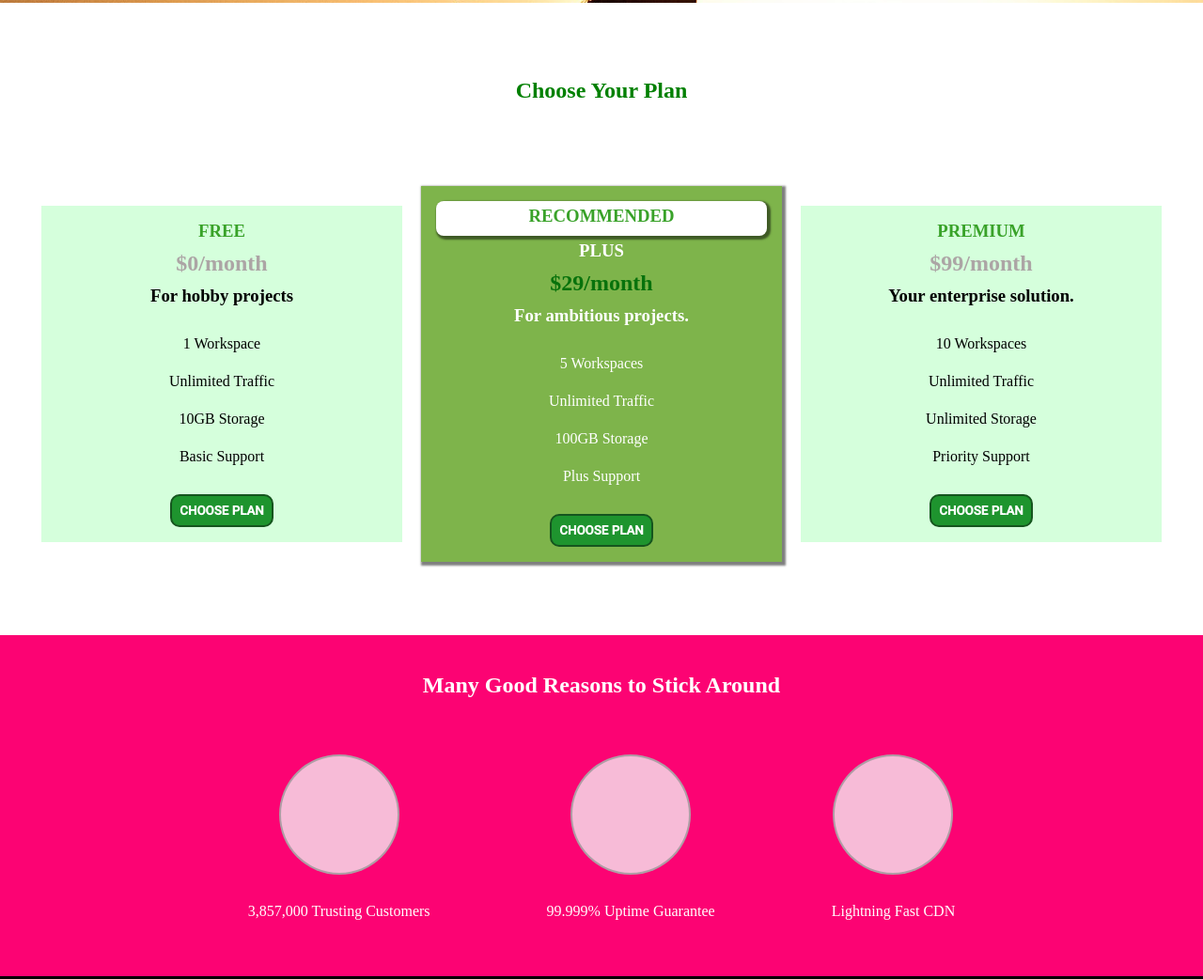
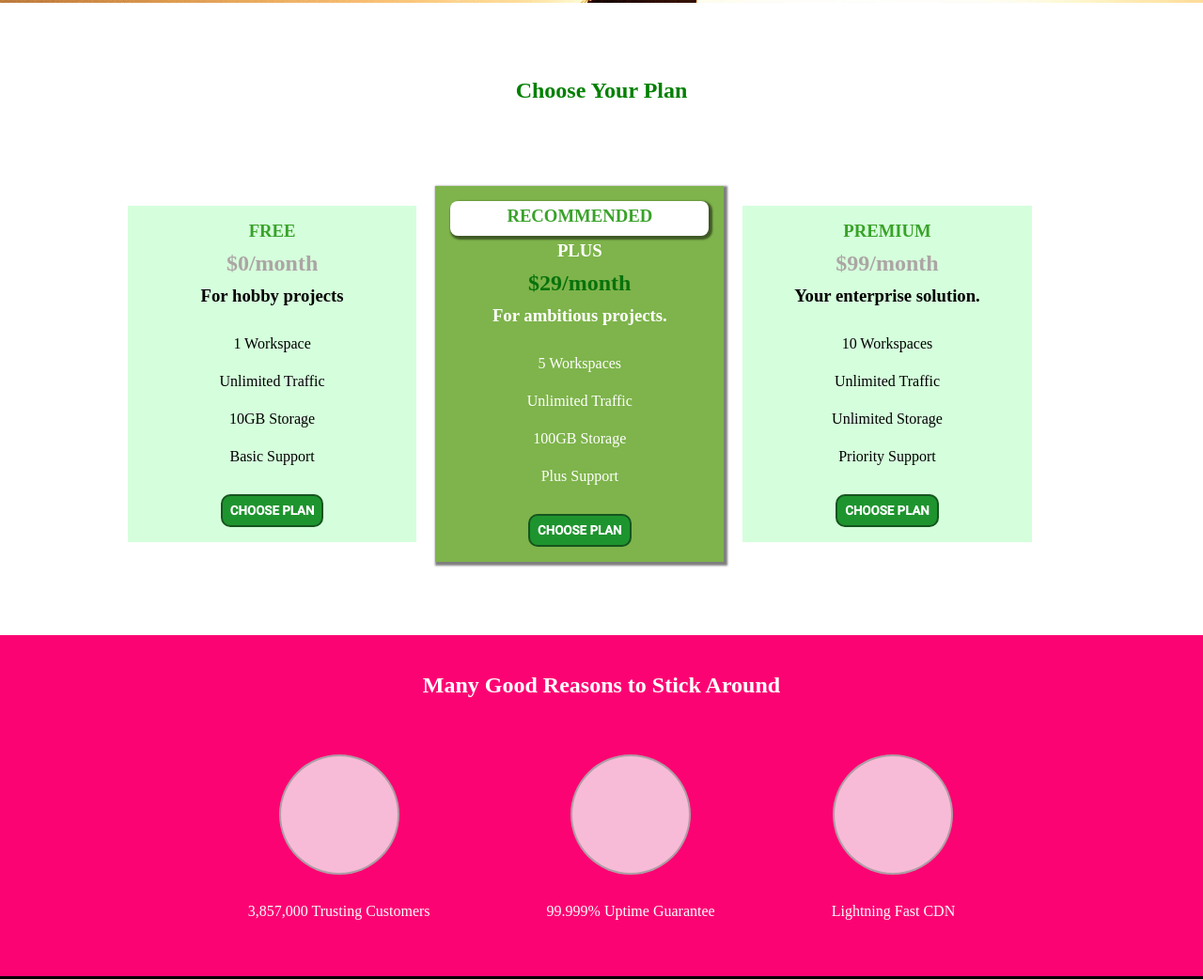
Before and after one commit to doubleb133/hos, a plain HTML site: page index.html in a window 1280 px wide. Shown: the part 605-1647 px from the top of the page at 94% size. Drawn offline with nearby package versions, Linux system fonts and the light colour scheme; a web font is replaced by a local one.

Commit message:
Update styles.css

```diff
--- a/css/styles.css
+++ b/css/styles.css
@@ -72,12 +72,13 @@ label a{
   font-size: 2rem;
   color: #fff;
 }
-.main-plans{
-  text-align: center;
-}
+
 
 .plans-container{
   padding-bottom: 70px;
+  width: 80%;
+  margin: auto;
+
 }
 
 .plans{
```
